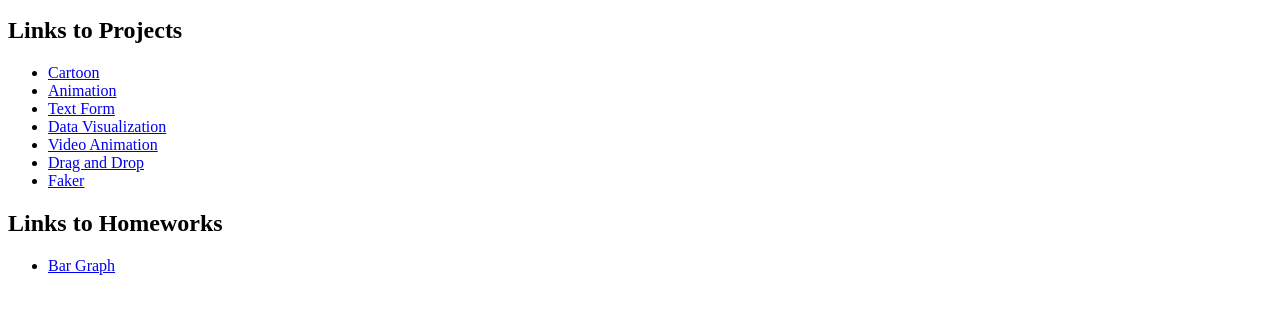
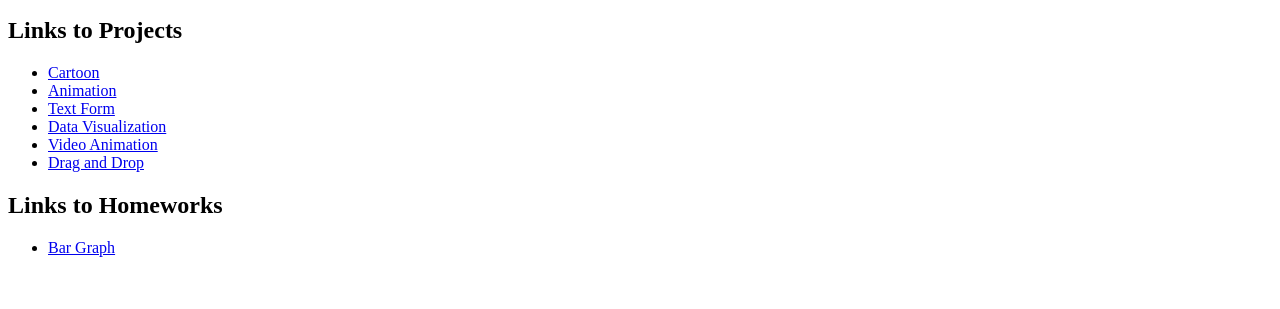
Before and after one commit to syeadn2001/syeadn2001.github.io, a plain HTML site: page index.html in a window 1280 px wide. Shown: the part 101-410 px from the top of the page. Drawn offline with Linux system fonts and the light colour scheme.

Commit message:
final edits

```diff
--- a/index.html
+++ b/index.html
@@ -24,7 +24,7 @@
             <li><a href="dataVisualization/index.html">Data Visualization</a></li>
             <li><a href="videoAnimation/index.html">Video Animation</a></li>
             <li><a href="dragAndDrop/index.html">Drag and Drop</a></li>
-            <li><a href="dragAndDrop/copiedIndex.html">Faker</a></li>
+            <!-- <li><a href="dragAndDrop/copiedIndex.html">Faker</a></li> -->
 
         </ul>
 
```
